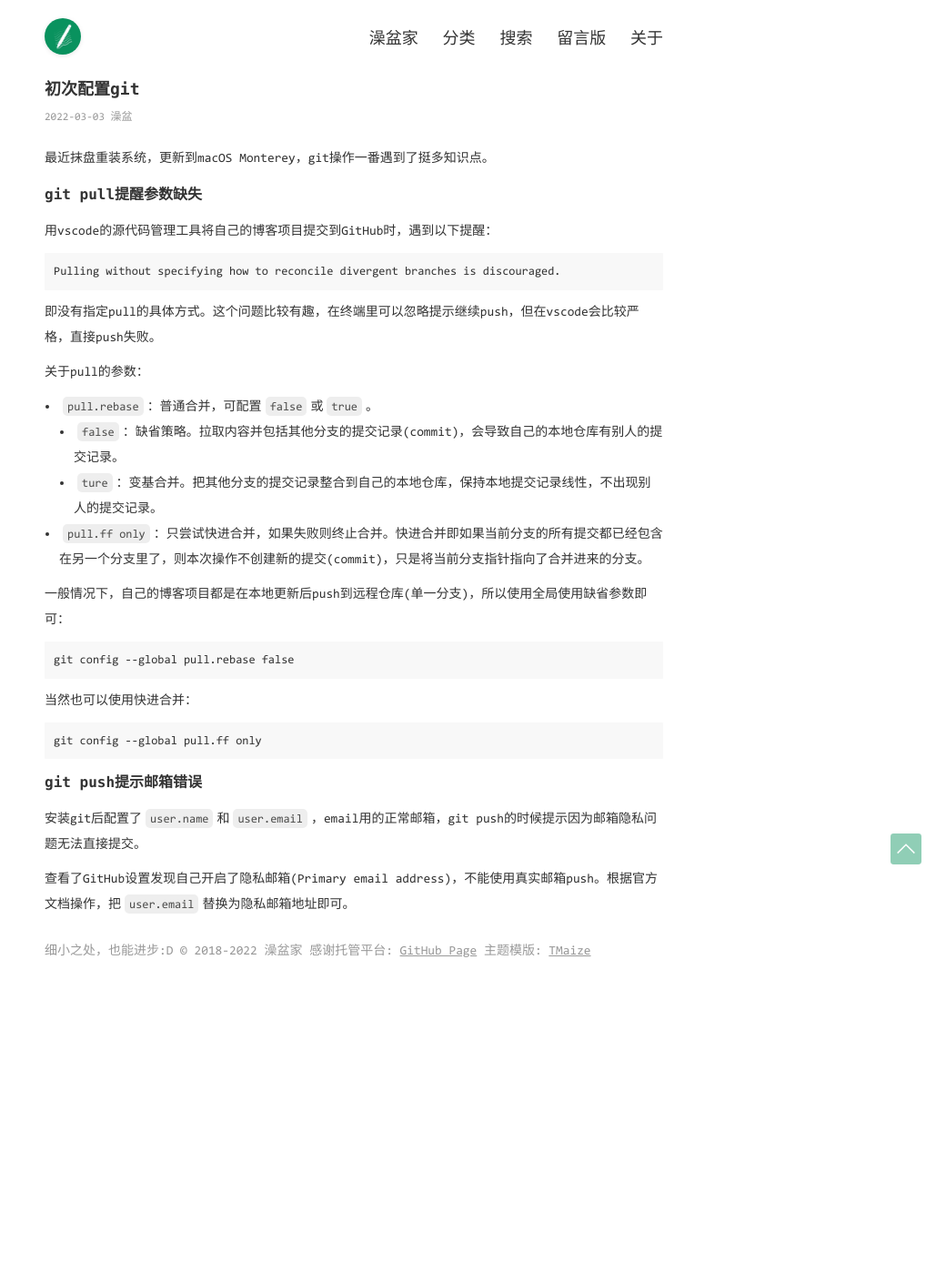
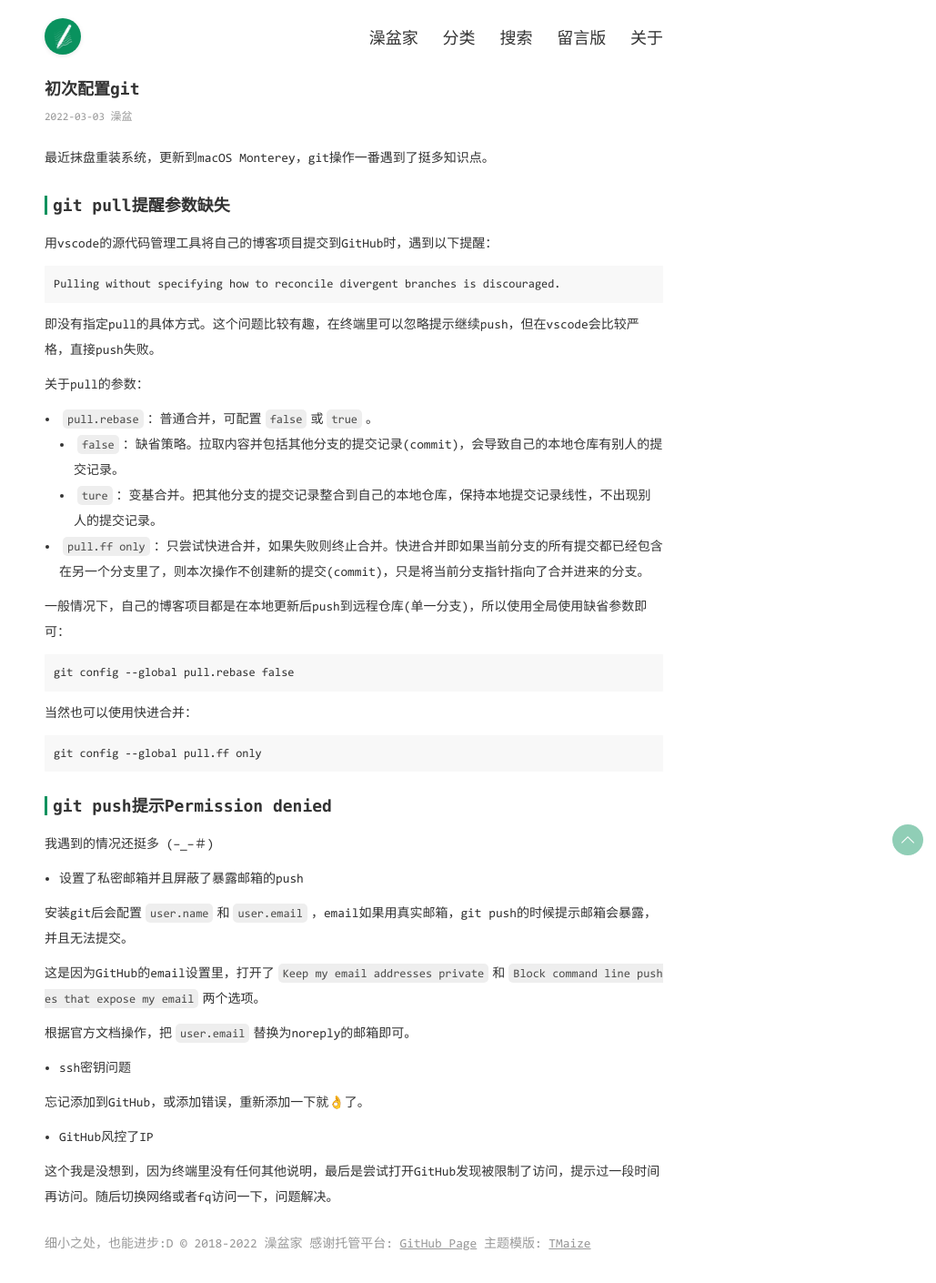
Before and after one commit to Zaopen/zaopen.github.io, a Jekyll site: the page built from _posts/2022-03-03-初次配置git.md, in a window 1280 px wide. Shown: the whole page at 91% size, without its empty margins (251-1280 px from the left). Built offline with Jekyll 4.4.1, drawn with Linux system fonts in a browser that asks for light colours; before the commit the page ends 1088 px from its top, so only the background shows below that.

Commit message:
update post & css

````diff
--- a/_posts/2022-03-03-初次配置git.md
+++ b/_posts/2022-03-03-初次配置git.md
@@ -7,7 +7,7 @@
 
 最近抹盘重装系统，更新到macOS Monterey，git操作一番遇到了挺多知识点。
 
-### git pull提醒参数缺失
+## git pull提醒参数缺失
 用vscode的源代码管理工具将自己的博客项目提交到GitHub时，遇到以下提醒：
 ```
 Pulling without specifying how to reconcile divergent branches is discouraged.
@@ -30,7 +30,18 @@
 git config --global pull.ff only
 ```
 
-### git push提示邮箱错误
-安装git后配置了`user.name`和`user.email`，email用的正常邮箱，git push的时候提示因为邮箱隐私问题无法直接提交。
+## git push提示Permission denied
+我遇到的情况还挺多 (−_−＃)
+- 设置了私密邮箱并且屏蔽了暴露邮箱的push
 
-查看了GitHub设置发现自己开启了隐私邮箱(Primary email address)，不能使用真实邮箱push。根据官方文档操作，把`user.email`替换为隐私邮箱地址即可。
+安装git后会配置`user.name`和`user.email`，email如果用真实邮箱，git push的时候提示邮箱会暴露，并且无法提交。
+
+这是因为GitHub的email设置里，打开了`Keep my email addresses private`和`Block command line pushes that expose my email`两个选项。
+
+根据官方文档操作，把`user.email`替换为noreply的邮箱即可。
+- ssh密钥问题
+
+忘记添加到GitHub，或添加错误，重新添加一下就👌了。
+- GitHub风控了IP
+
+这个我是没想到，因为终端里没有任何其他说明，最后是尝试打开GitHub发现被限制了访问，提示过一段时间再访问。随后切换网络或者fq访问一下，问题解决。
--- a/static/css/common.css
+++ b/static/css/common.css
@@ -144,27 +144,27 @@ input:-webkit-autofill {
 #to-top {
   position: fixed;
   z-index: 99;
-  right: 16px;
-  bottom: 100px;
+  right: 14px;
+  bottom: 180px;
   width: 34px;
   height: 34px;
   cursor: pointer;
-  border-radius: 10%;
+  border-radius: 50%;
   background-color: #09925E;
   opacity: 0.45;
   overflow: hidden;
-  transform: translateY(150px);
+  transform: translateY(220px);
 }
 #to-top.show {
   transform: translateY(0);
 }
 #to-top > span {
   display: block;
-  width: 40%;
-  height: 40%;
+  width: 30%;
+  height: 30%;
   position: absolute;
   left: 50%;
-  top: 14px;
+  top: 15px;
   transform: translateX(-50%) rotate(45deg);
 }
 #to-top > span:first-child {
````
Also changed, not shown: _posts/2022-03-03-安装轻量adb工具.md (+2 -2 lines).
